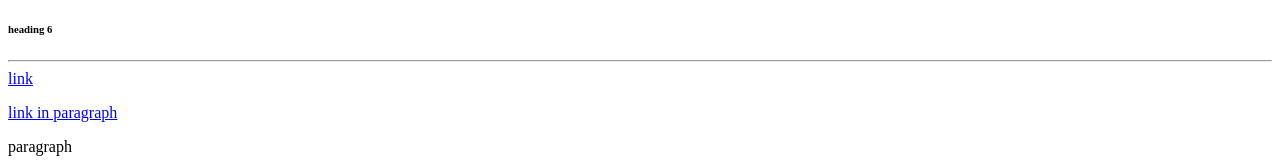
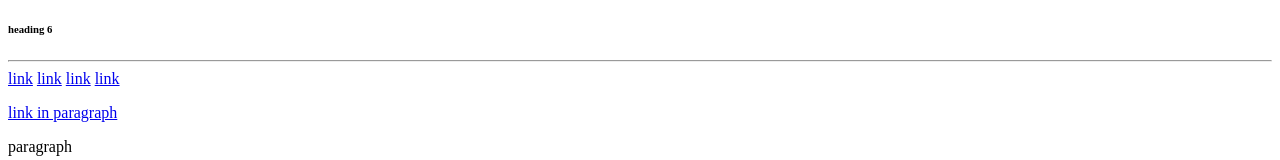
Before and after one commit to sangmort/roc-css-framework-sandbox, a plain HTML site: page index.html in a window 1280 px wide. Shown: the part 228-388 px from the top of the page. Drawn offline with Linux system fonts and the light colour scheme.

Commit message:
Minor formatting

```diff
--- a/index.html
+++ b/index.html
@@ -18,6 +18,7 @@
 		<h6>heading 6</h6>
 		<hr />
 		<!--Link - Text -->
+		<a href="#">link</a> <a href="#">link</a> <a href="#">link</a>
 		<a href="#">link</a>
 		<p><a href="#">link in paragraph</a></p>
 
```
